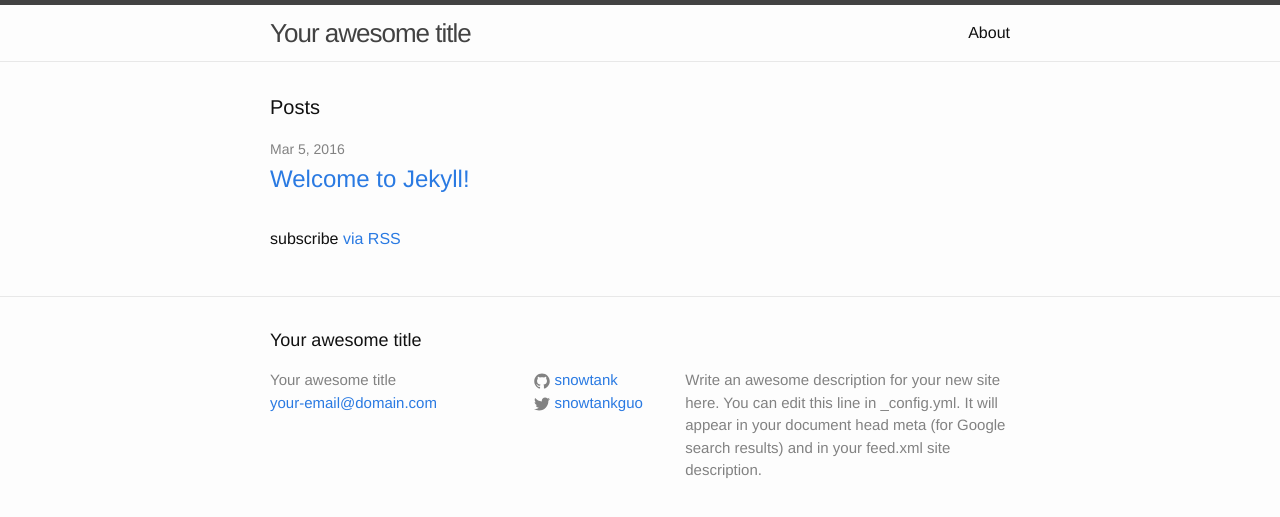
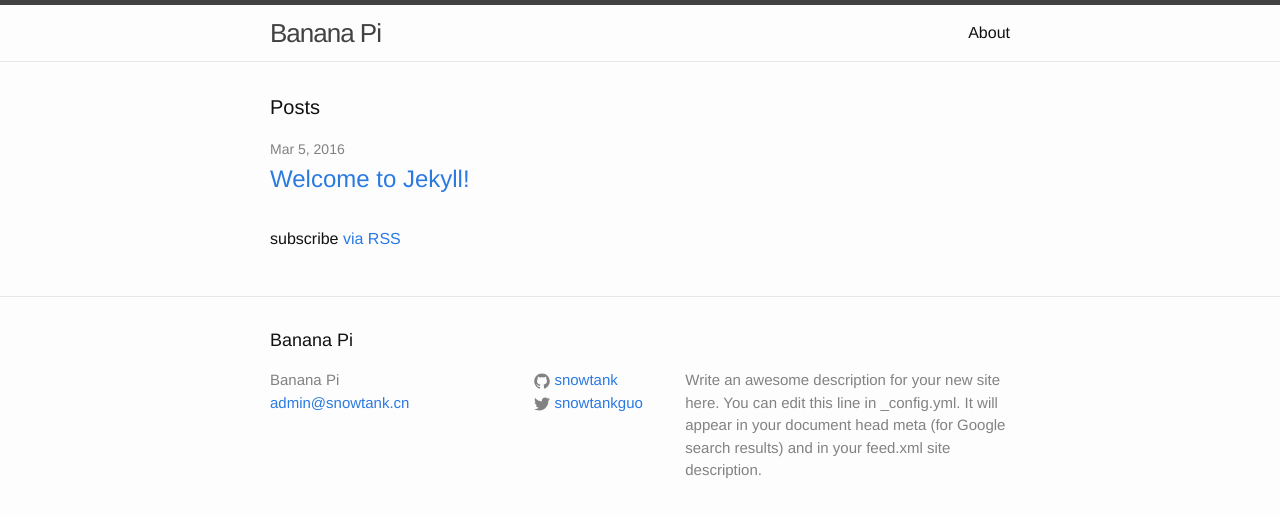
Before and after one commit to snowtank/snowtank.github.com, a Jekyll site: the page built from index.html, in a window 1280 px wide. Shown: the top 517 px of the page. Built offline with Jekyll 4.4.1, drawn with Linux system fonts in a browser that asks for light colours.

Commit message:
增加配置
修改配置

```diff
--- a/_config.yml
+++ b/_config.yml
@@ -6,8 +6,8 @@
 # 'jekyll serve'. If you change this file, please restart the server process.
 
 # Site settings
-title: Your awesome title
-email: your-email@domain.com
+title: Banana Pi
+email: admin@snowtank.cn
 description: > # this means to ignore newlines until "baseurl:"
   Write an awesome description for your new site here. You can edit this
   line in _config.yml. It will appear in your document head meta (for
```
